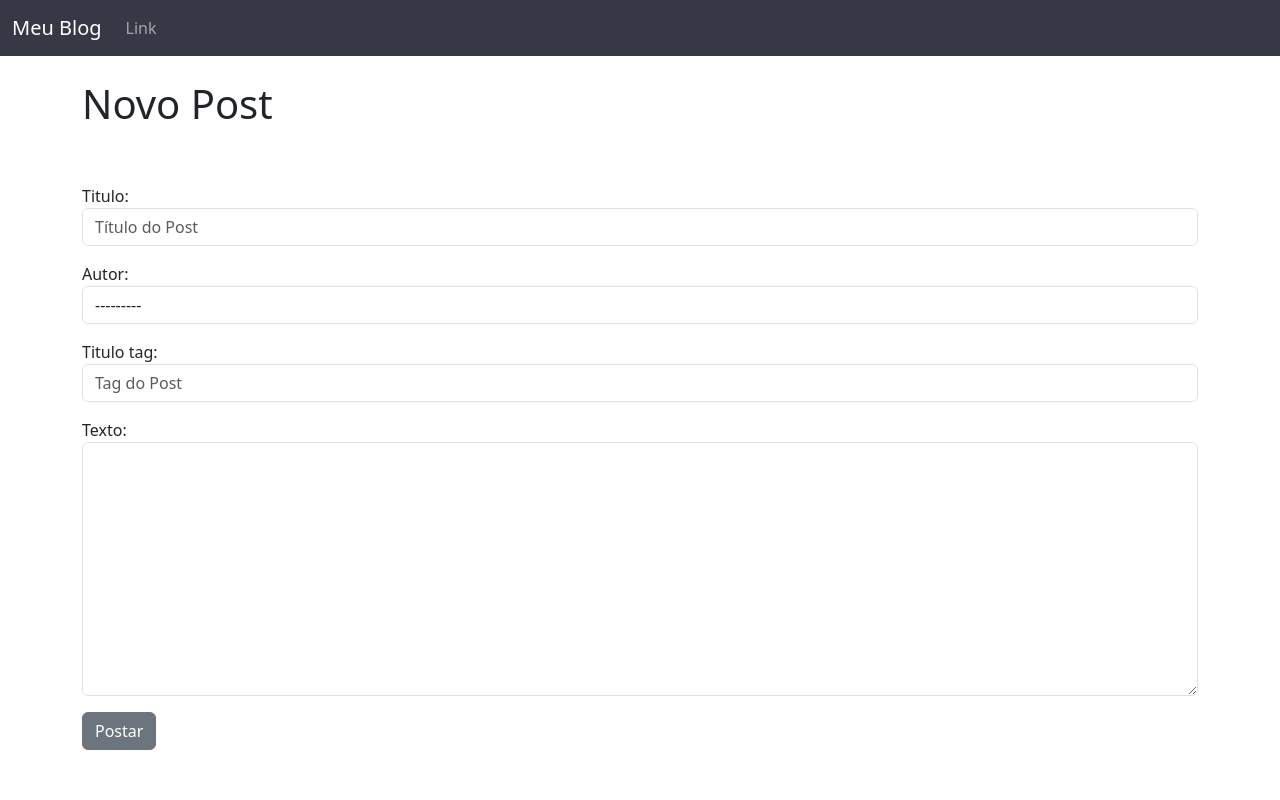
After one commit to JoaoPedropgmx/Better-Blog, a Django app: page /novo_post/ in a window 1280 px wide. The commit adds this page. Run offline with Django 4.2, Linux system fonts and the light colour scheme.

Commit message:
melhorando blog

```diff
--- /dev/null
+++ b/blog/myblog/forms.py
@@ -0,0 +1,25 @@
+from django import forms
+from .models import Post
+
+class PostForm(forms.ModelForm):
+    class Meta:
+        model = Post
+        fields = ['titulo', 'autor', 'titulo_tag','texto']
+
+        widgets = {
+            'titulo': forms.TextInput(attrs={'class': 'form-control', 'placeholder': 'Título do Post'}),
+            'autor': forms.Select(attrs={'class': 'form-control'}),
+            'titulo_tag': forms.TextInput(attrs={'class': 'form-control', 'placeholder': 'Tag do Post'}),
+            'texto': forms.Textarea(attrs={'class': 'form-control'}),
+        }
+
+class EditForm(forms.ModelForm):
+    class Meta:
+        model = Post
+        fields = ['titulo','titulo_tag','texto']
+
+        widgets = {
+            'titulo': forms.TextInput(attrs={'class': 'form-control', 'placeholder': 'Título do Post'}),
+            'titulo_tag': forms.TextInput(attrs={'class': 'form-control', 'placeholder': 'Tag do Post'}),
+            'texto': forms.Textarea(attrs={'class': 'form-control'}),
+        }
--- a/blog/myblog/models.py
+++ b/blog/myblog/models.py
@@ -1,14 +1,20 @@
 from django.db import models
 from django.contrib.auth.models import User
 from django.utils import timezone
+from django.urls import reverse
 
 
 class Post(models.Model):
     autor = models.ForeignKey(User, on_delete=models.CASCADE)
     titulo = models.CharField(max_length=200)
+    titulo_tag = models.CharField(max_length=255)
     texto = models.TextField()
     data_criacao = models.DateTimeField(default=timezone.now)
-    data_publicacao = models.DateTimeField(blank=True, null=True)
+    data_publicacao = models.DateTimeField(blank=True, null=True, auto_now_add=timezone.now)
+
+    def get_absolute_url(self):
+        return reverse("post-details", kwargs={"pk": self.pk})
+
 
     def publicar(self):
         self.data_publicacao = timezone.now()
--- a/blog/myblog/templates/blog/base.html
+++ b/blog/myblog/templates/blog/base.html
@@ -0,0 +1,59 @@
+<!doctype html>
+<html lang="en">
+  <head>
+    <meta charset="utf-8">
+    <meta name="viewport" content="width=device-width, initial-scale=1">
+    <link href="https://cdn.jsdelivr.net/npm/bootstrap@5.3.1/dist/css/bootstrap.min.css" rel="stylesheet" integrity="sha384-4bw+/aepP/YC94hEpVNVgiZdgIC5+VKNBQNGCHeKRQN+PtmoHDEXuppvnDJzQIu9" crossorigin="anonymous">
+    {% block title %}
+    <title>Hello, World!</title>
+    {% endblock %}
+  </head>
+  <body>
+    <nav class="navbar navbar-expand-lg navbar-dark" style="background-color:#363945">
+        <div class="container-fluid">
+          <a class="navbar-brand" href = "{% url 'home' %}">Meu Blog</a>
+          <button class="navbar-toggler" type="button" data-bs-toggle="collapse" data-bs-target="#navbarSupportedContent" aria-controls="navbarSupportedContent" aria-expanded="false" aria-label="Toggle navigation">
+            <span class="navbar-toggler-icon"></span>
+          </button>
+          <div class="collapse navbar-collapse" id="navbarSupportedContent">
+            <ul class="navbar-nav me-auto mb-2 mb-lg-0">
+              <!-- <li class="nav-item">
+                <a class="nav-link active" aria-current="page" href="#">Home</a>
+              </li> -->
+              <li class="nav-item">
+                <a class="nav-link" href="#">Link</a>
+              </li>
+              <!-- <li class="nav-item dropdown">
+                <a class="nav-link dropdown-toggle" href="#" role="button" data-bs-toggle="dropdown" aria-expanded="false">
+                  Dropdown
+                </a> -->
+                <!-- <ul class="dropdown-menu">
+                  <li><a class="dropdown-item" href="#">Action</a></li>
+                  <li><a class="dropdown-item" href="#">Another action</a></li>
+                  <li><hr class="dropdown-divider"></li>
+                  <li><a class="dropdown-item" href="#">Something else here</a></li>
+                </ul>
+              </li>
+              <li class="nav-item">
+                <a class="nav-link disabled" aria-disabled="true">Disabled</a>
+              </li> -->
+            <!-- </ul> -->
+            <!-- <form class="d-flex" role="search">
+              <input class="form-control me-2" type="search" placeholder="Search" aria-label="Search">
+              <button class="btn btn-outline-success" type="submit">Search</button>
+            </form> -->
+          </div>
+        </div>
+      </nav>
+    <br/>
+    <div class = "container">
+        {% block content%}
+
+        {% endblock %}
+    </div>
+
+    <script src="https://cdn.jsdelivr.net/npm/@popperjs/core@2.11.8/dist/umd/popper.min.js" integrity="sha384-I7E8VVD/ismYTF4hNIPjVp/Zjvgyol6VFvRkX/vR+Vc4jQkC+hVqc2pM8ODewa9r" crossorigin="anonymous"></script>
+    <script src="https://cdn.jsdelivr.net/npm/bootstrap@5.3.1/dist/js/bootstrap.min.js" integrity="sha384-Rx+T1VzGupg4BHQYs2gCW9It+akI2MM/mndMCy36UVfodzcJcF0GGLxZIzObiEfa" crossorigin="anonymous"></script>
+    <script src="https://cdn.jsdelivr.net/npm/bootstrap@5.3.1/dist/js/bootstrap.bundle.min.js" integrity="sha384-HwwvtgBNo3bZJJLYd8oVXjrBZt8cqVSpeBNS5n7C8IVInixGAoxmnlMuBnhbgrkm" crossorigin="anonymous"></script>
+  </body>
+</html>
--- /dev/null
+++ b/blog/myblog/templates/blog/new_post.html
@@ -0,0 +1,20 @@
+{% extends 'blog/base.html' %}
+
+{% block title %}
+<title>Novo Post</title>
+{% endblock %}
+
+
+
+{% block content %}
+
+<h1> Novo Post </h1>
+<br/><br/>
+    <div class="form-group">
+        <form method="POST">
+            {% csrf_token %}
+            {{form.as_p }}
+            <button type="submit" class="save btn btn-secondary" href="{% url 'home' %}">Postar</button>
+        </form>
+    </div>
+{% endblock %}
--- a/blog/myblog/urls.py
+++ b/blog/myblog/urls.py
@@ -1,7 +1,10 @@
 from django.urls import path, include
-from .views import HomeView, PostView
+from .views import *
 
 urlpatterns = [
     path('', HomeView.as_view(), name='home'),
-    path('post/<int:pk>', PostView.as_view(), name='post-details')
+    path('post/<int:pk>', PostView.as_view(), name='post-details'),
+    path('novo_post/', NewPost.as_view(), name='novo_post'),
+    path('editar_post/<int:pk>', EditPost.as_view(), name='editar_post'),
+    path('deletar_post/<int:pk>', DeletePost.as_view(), name='deletar_post')
 ]
--- a/blog/myblog/views.py
+++ b/blog/myblog/views.py
@@ -1,11 +1,30 @@
 from django.shortcuts import render
-from django.views.generic import ListView, DetailView
+from django.views.generic import ListView, DetailView, CreateView, UpdateView, DeleteView
 from .models import Post
+from .forms import PostForm, EditForm
+from django.urls import reverse_lazy
 
 class HomeView(ListView):
     model =  Post
     template_name = 'blog/home.html'
+    ordering = ['-data_publicacao']
 
 class PostView(DetailView):
     model = Post
     template_name = 'blog/post_details.html'
+
+
+class NewPost(CreateView):
+    model = Post
+    form_class = PostForm
+    template_name = 'blog/new_post.html'
+
+class EditPost(UpdateView):
+    model = Post
+    form_class = EditForm
+    template_name = 'blog/edit.html'
+
+class DeletePost(DeleteView):
+    model = Post
+    template_name = 'blog/delete_post.html'
+    success_url = reverse_lazy('home')
```
Also changed, not shown: blog/myblog/templates/blog/delete_post.html (added, +21 -0 lines), blog/myblog/templates/blog/edit.html (added, +18 -0 lines), blog/myblog/templates/blog/home.html (+21 -17 lines), blog/myblog/templates/blog/post_details.html (+17 -17 lines), blog/myblog/migrations/0002_post_titulo_tag.py (added), blog/myblog/migrations/0003_alter_post_titulo_tag.py (added), blog/myblog/migrations/0004_alter_post_data_publicacao_alter_post_titulo_tag.py (added), blog/myblog/migrations/0005_alter_post_data_publicacao.py (added), blog/myblog/migrations/0006_alter_post_data_publicacao.py (added).
